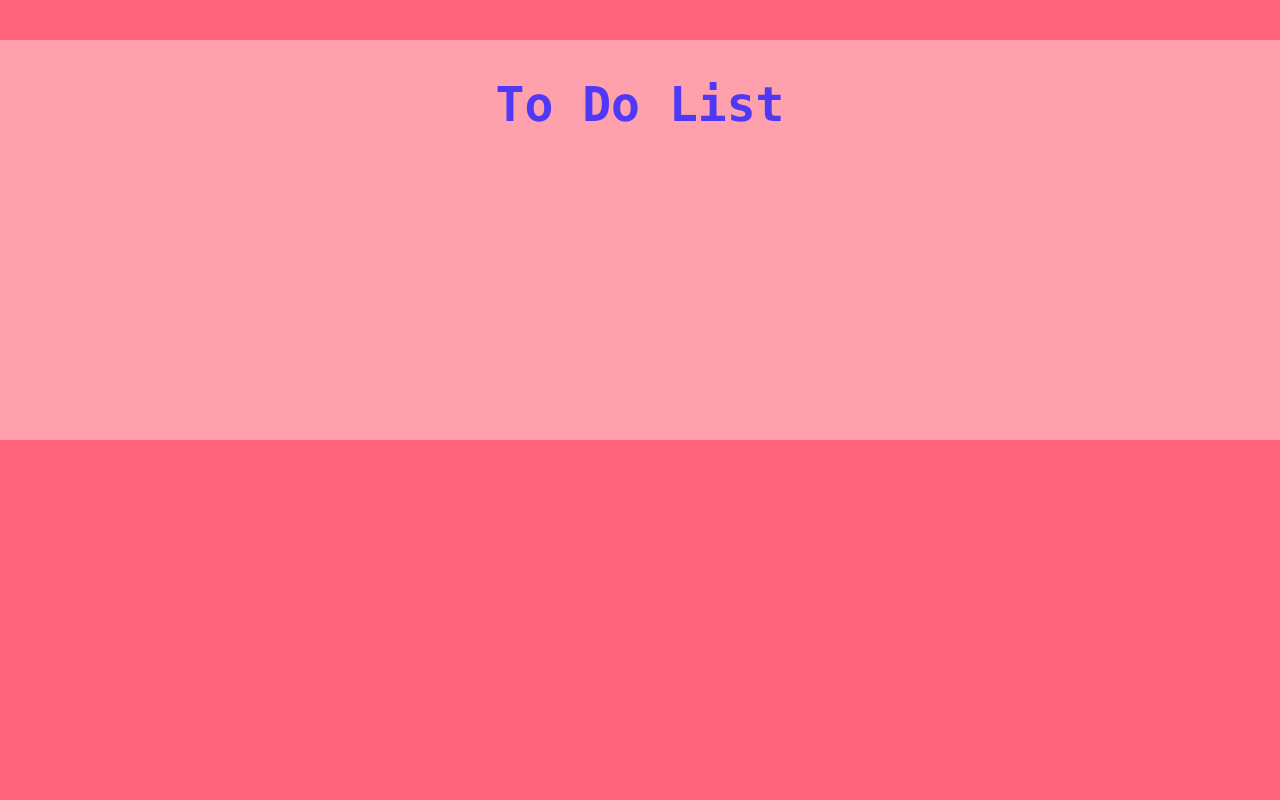
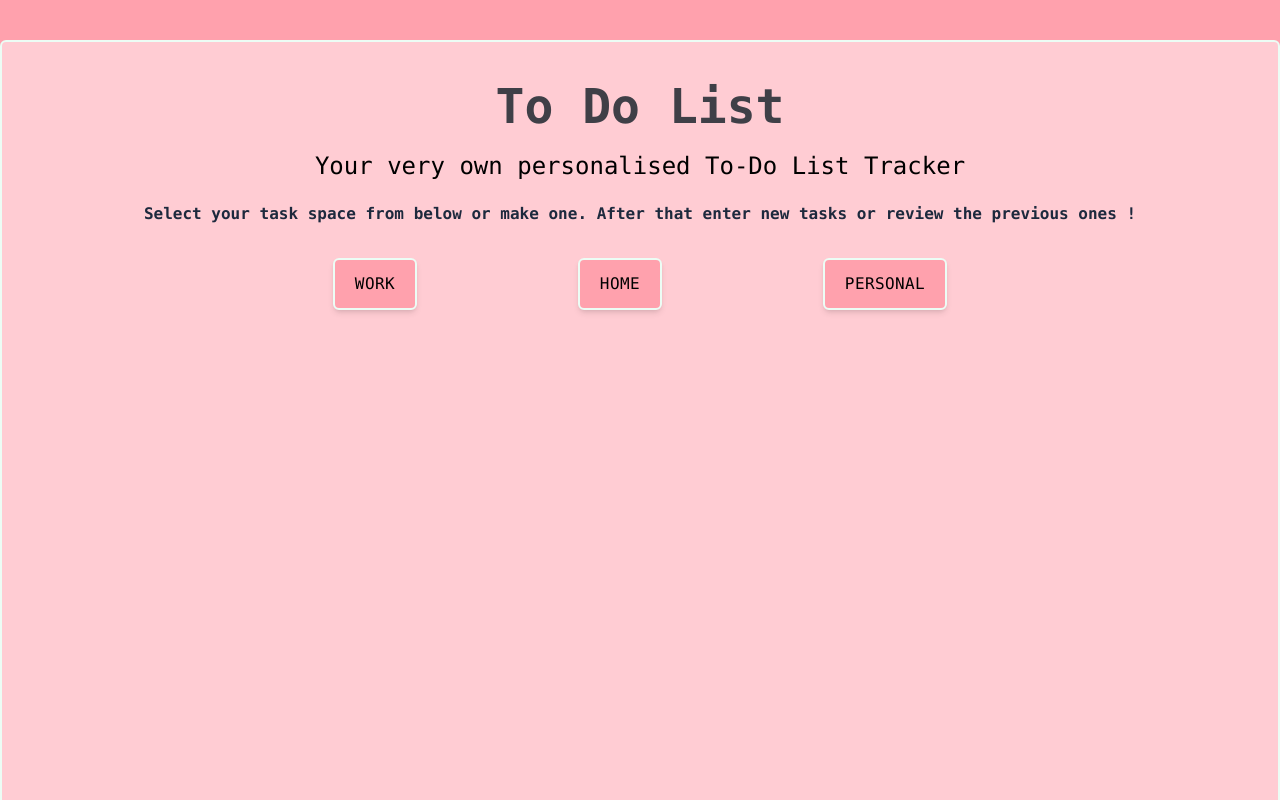
Before and after one commit to aryav-hash/Javascript-Projects, a React (Vite) app in the folder ToDoApp/: page / in a window 1280 px wide. Shown: the top 800 px of the page. Built offline with nearby package versions, Linux system fonts and the light colour scheme.

Commit message:
feat: Added the initial buttons on the website.

```diff
--- a/ToDoApp/src/App.jsx
+++ b/ToDoApp/src/App.jsx
@@ -1,10 +1,23 @@
 function App() {
   return (
     <>
-      <div className="flex justify-center w-full h-screen bg-rose-400">
-        <div className="mt-10 h-100 w-[1400px] bg-rose-300">
-          <div className="flex justify-center p-10 font-mono">
-            <h1 className="text-5xl font-bold text-indigo-600">To Do List</h1>
+      <div className="flex justify-center w-full h-300 bg-rose-300">
+        <div className="mt-10 h-280 w-[1400px] shadow-xl border-2 rounded-md border-emerald-50 border-solid bg-rose-200">
+          <div className="flex flex-col items-center p-10 font-mono">
+            <h1 className="text-5xl font-bold text-zinc-700">To Do List</h1>
+            <h1 className="p-5 text-2xl">Your very own personalised To-Do List Tracker</h1>
+            <h1 className="font-semibold text-slate-800">Select your task space from below or make one. After that enter new tasks or review the previous ones ! </h1>
+            <div className="p-8 w-[1000px] flex flex-row justify-evenly">
+              <div className="py-3 px-5 tracking-wide shadow-md border-2 border-solid border-emerald-50 rounded-md bg-rose-300">
+                <button>WORK</button>
+              </div>
+              <div className="py-3 px-5 tracking-wide shadow-md border-2 border-solid border-emerald-50 rounded-md bg-rose-300">
+                <button>HOME</button>
+              </div>
+              <div className="py-3 px-5 tracking-wide shadow-md border-2 border-solid border-emerald-50 rounded-md bg-rose-300">
+                <button>PERSONAL</button>
+              </div>
+            </div>
           </div>
           <div>
 
```
